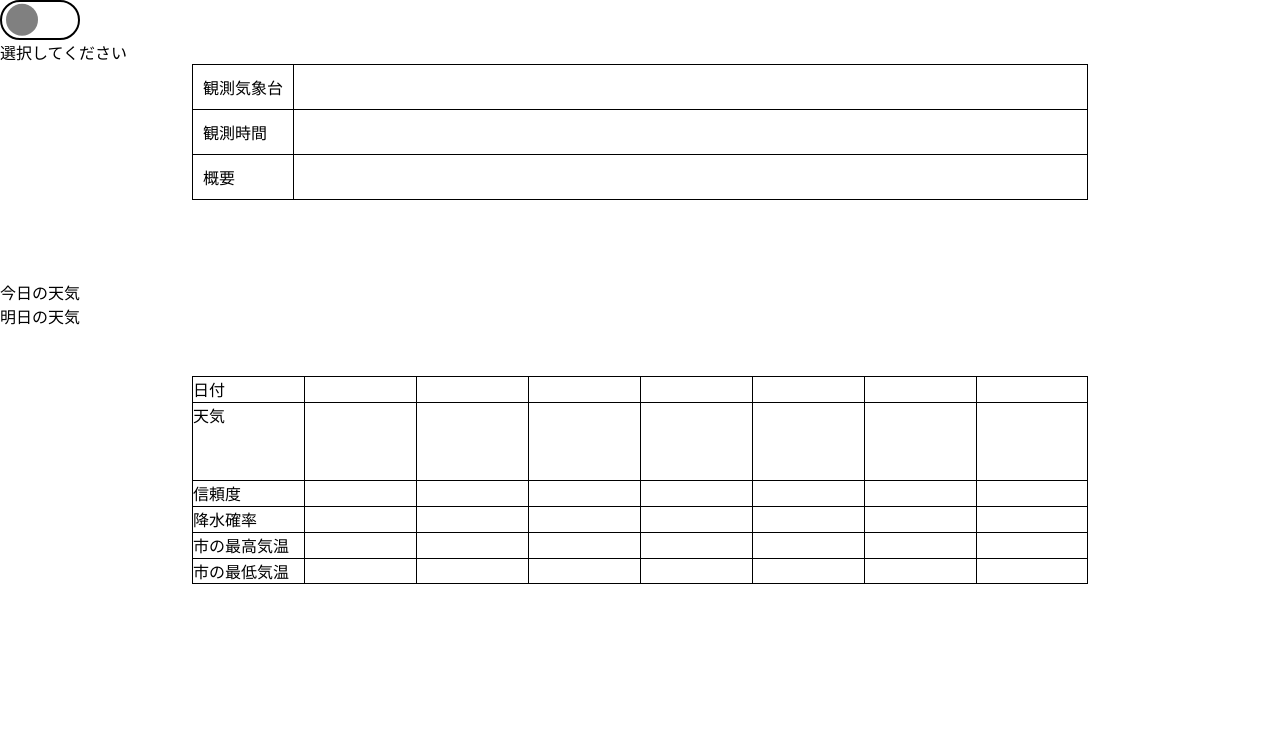
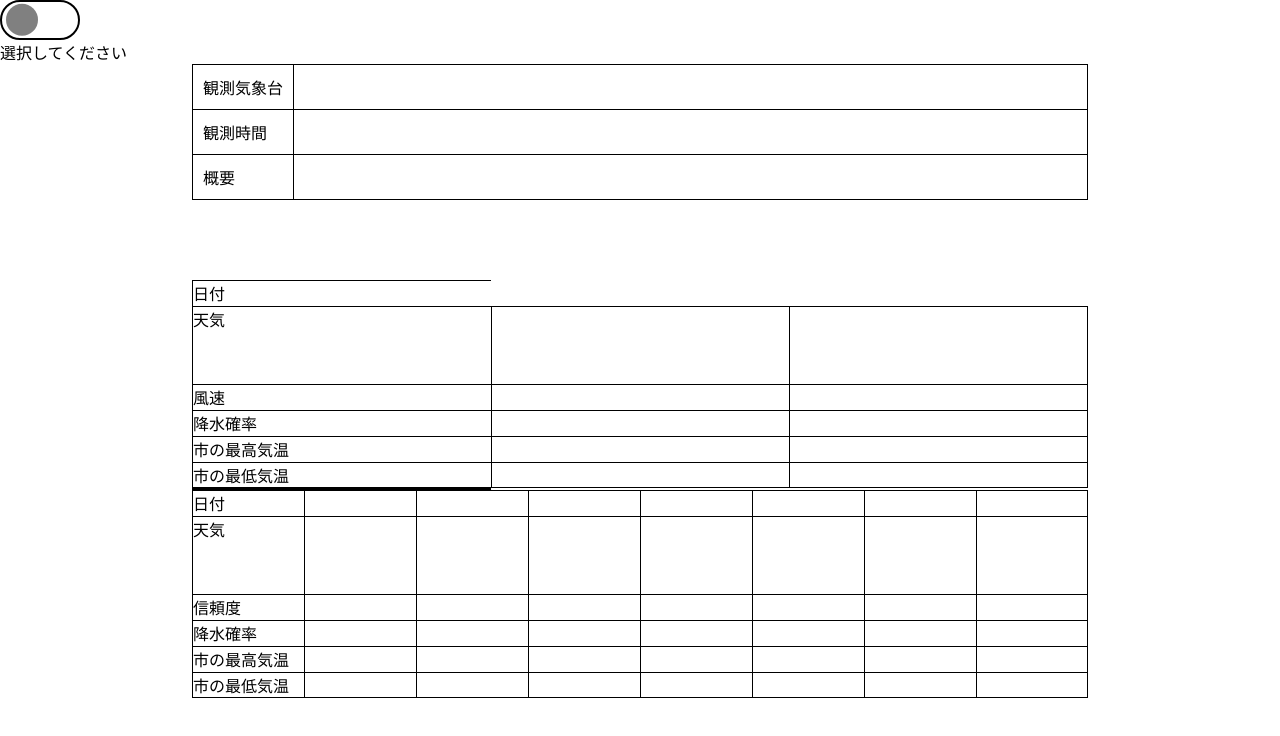
Before and after one commit to y-nagai0725/api, a plain HTML site: page index.html in a window 1280 px wide. Drawn offline with Linux system fonts and the light colour scheme.

Commit message:
今日と明日の予報部分のcss作成など

```diff
--- a/index.html
+++ b/index.html
@@ -81,8 +81,16 @@
   </dl>
   <div class="recent">
     <div class="heading">
-      <div class="heading-item">今日の天気</div>
-      <div class="heading-item">明日の天気</div>
+      <div class="heading-item">日付</div>
+      <div class="heading-item">天気</div>
+      <div class="heading-item">風速</div>
+      <div class="heading-item">降水確率</div>
+      <div class="heading-item"><span class="prefectural-capital"></span>市の最高気温</div>
+      <div class="heading-item"><span class="prefectural-capital"></span>市の最低気温</div>
+    </div>
+    <div class="date">
+      <div class="date-item"></div>
+      <div class="date-item"></div>
     </div>
     <div class="weather">
       <div class="weather-item">
@@ -94,13 +102,13 @@
         <span class="weather-text"></span>
       </div>
     </div>
+    <div class="wave">
+      <div class="wave-item"></div>
+      <div class="wave-item"></div>
+    </div>
     <div class="pops">
       <div class="pops-item"></div>
       <div class="pops-item"></div>
-    </div>
-    <div class="wave">
-      <div class="wave-item"></div>
-      <div class="wave-item"></div>
     </div>
     <div class="temps-max">
       <div class="temps-max-item"></div>
--- a/scss/page/_top.scss
+++ b/scss/page/_top.scss
@@ -26,6 +26,82 @@
     &:last-of-type {
       border-bottom: 1px solid var(--font-color);
     }
+  }
+}
+
+.recent {
+  width: 70%;
+  margin-inline: auto;
+  display: grid;
+  grid-template-columns: [heading-item] 1fr repeat(2, 1fr);
+  grid-template-rows: [date-item] 1fr [weather-item] 3fr [wave-item] 1fr [pops-item] 1fr [temps-max-item] 1fr [temps-min-item] 1fr;
+
+  .heading,
+  .weather,
+  .pops,
+  .wave,
+  .temps-max,
+  .temps-min {
+    display: contents;
+  }
+
+  .heading-item {
+    grid-column: heading-item;
+    border-top: 1px solid var(--font-color);
+    border-left: 1px solid var(--font-color);
+
+    &:last-of-type {
+      border-bottom: 1px solid var(--font-color);
+    }
+  }
+
+  .date-item,
+  .weather-item,
+  .wave-item,
+  .pops-item,
+  .temps-max-item,
+  .temps-min-item {
+    display: grid;
+    place-content: center;
+    border-top: 1px solid var(--font-color);
+    border-left: 1px solid var(--font-color);
+
+    &:last-of-type {
+      border-right: 1px solid var(--font-color);
+    }
+
+    @for $i from 1 through 2 {
+      &:nth-of-type(#{$i}) {
+        grid-column: #{($i + 1)} / #{($i + 2)};
+      }
+    }
+  }
+
+  .date-item {
+    grid-row: date-item;
+  }
+  .weather-item {
+    grid-row: weather-item;
+
+    .weather-image {
+    }
+
+    .weather-text {
+      text-align: center;
+    }
+  }
+  .wave-item {
+    grid-row: wave-item;
+  }
+  .pops-item {
+    grid-row: pops-item;
+  }
+  .temps-max-item {
+    grid-row: temps-max-item;
+  }
+  .temps-min-item {
+    grid-row: temps-min-item;
+    border-bottom: 1px solid var(--font-color);
   }
 }
 
```
Also changed, not shown: css/style.css, 1 other file.
